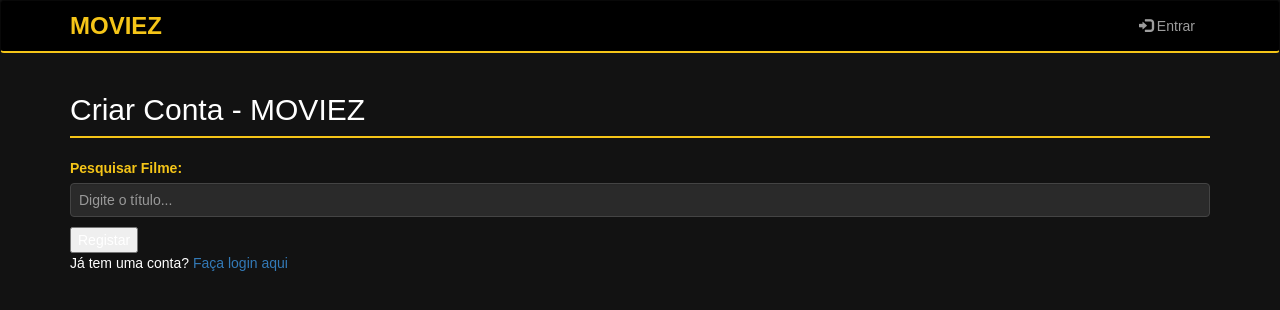
After one commit to escorcio05/trabalho_pratico1, a Django app: template zipado/projeto_tpw/tp1/templates/registration/registo.html in a window 1280 px wide. The commit adds this page. Shown: the top 310 px of the page. Run offline with Django 5.2, Linux system fonts and the light colour scheme; the template is opened without the code that fills it: values that come from a table or form of the project are taken from there, others are empty; some libraries are stand-ins or nearby versions.

Commit message:
Adicionei o Registo e compos as coias

```diff
--- a/zipado/projeto_tpw/tp1/app/models.py
+++ b/zipado/projeto_tpw/tp1/app/models.py
@@ -24,7 +24,7 @@ class Filme(models.Model):
     data_lancamento = models.DateField()
     sinopse = models.TextField(blank=True, null=True)
     cartaz = models.URLField(max_length=500, null=True, blank=True)
-    realizador = models.ForeignKey(Realizador, on_delete=models.CASCADE)
+    realizador = models.ForeignKey(Realizador, on_delete=models.CASCADE) # um realizador para vários filmes
     atores = models.ManyToManyField(Ator)
     genero = models.ForeignKey(Genero, on_delete=models.SET_NULL, null=True, blank=True)
 
--- a/zipado/projeto_tpw/tp1/app/static/content/style.css
+++ b/zipado/projeto_tpw/tp1/app/static/content/style.css
@@ -61,3 +61,44 @@ body {
 .estrela.preenchida {
     color: #FFD700;
 }
+
+/* Para o registo.html */
+
+form p label {
+    display: block;
+    color: #f5c518;
+    margin-top: 10px;
+}
+
+input[type="text"], input[type="password"], input[type="email"], textarea {
+    width: 100%;
+    padding: 8px;
+    background-color: #2a2a2a;
+    border: 1px solid #444;
+    border-radius: 4px;
+    color: white;
+    box-sizing: border-box;
+}
+
+.helptext {
+    display: block;
+    font-size: 0.8em;
+    color: #888;
+    margin-bottom: 10px;
+}
+
+/* Botão padrão para formulários */
+.btn-warning {
+    background-color: #f5c518;
+    color: #000;
+    font-weight: bold;
+    border: none;
+    padding: 10px;
+    width: 100%;
+    margin-top: 10px;
+    cursor: pointer;
+}
+
+.btn-warning:hover {
+    background-color: #e2b616;
+}
--- /dev/null
+++ b/zipado/projeto_tpw/tp1/app/urls.py
@@ -0,0 +1,16 @@
+from django.urls import path
+from . import views
+from django.contrib.auth import views as auth_views
+
+urlpatterns = [
+    # Rotas dos Filmes
+    path('', views.lista_filmes, name='lista_filmes'),
+    path('filme/<int:filme_id>/', views.detalhe_filme, name='detalhe_filme'),
+
+    # Rota de Registo (a que criámos na views.py)
+    path('registo/', views.registo, name='registo'),
+
+    # Rotas de Login/Logout (usando as views prontas do Django)
+    path('login/', auth_views.LoginView.as_view(template_name='login.html'), name='login'),
+    path('logout/', auth_views.LogoutView.as_view(), name='logout'),
+]
--- a/zipado/projeto_tpw/tp1/templates/registration/login.html
+++ b/zipado/projeto_tpw/tp1/templates/registration/login.html
@@ -7,5 +7,8 @@
         {{ form.as_p }}
         <button type="submit" class="btn btn-warning btn-block">Entrar</button>
     </form>
+    <p style="font-family: sans-serif; font-size: 14px;">
+    Não tem conta? <a href="registo.html" style="color: blue; text-decoration: none;">Registe-se aqui</a>
+    </p>
 </div>
 {% endblock %}
--- /dev/null
+++ b/zipado/projeto_tpw/tp1/templates/registration/registo.html
@@ -0,0 +1,21 @@
+{% extends "layout.html" %}
+
+{% block content %}
+<div class="register-container">
+    <h2 class="section-title">Criar Conta - MOVIEZ</h2>
+
+    <form method="POST">
+        {% csrf_token %}
+
+        <div class="form-style-django">
+            {{ form.as_p }}
+        </div>
+
+        <button type="submit">Registar</button>
+    </form>
+
+    <div class="footer-text">
+        Já tem uma conta? <a href="{% url 'login' %}">Faça login aqui</a>
+    </div>
+</div>
+{% endblock %}
--- a/zipado/projeto_tpw/tp1/tp1/urls.py
+++ b/zipado/projeto_tpw/tp1/tp1/urls.py
@@ -1,10 +1,8 @@
 from django.contrib import admin
 from django.urls import path, include
-from app import views
 
 urlpatterns = [
     path('admin/', admin.site.urls),
-    path('', views.lista_filmes, name='lista_filmes'),
-    path('filme/<int:filme_id>/', views.detalhe_filme, name='detalhe_filme'),
-    path('accounts/', include('django.contrib.auth.urls')),
+    # Isto diz ao Django: "Se o URL não for 'admin/', vai ver o que está em app/urls.py"
+    path('', include('app.urls')),
 ]
```
Also changed, not shown: zipado/projeto_tpw/tp1/app/views.py (+40 -41 lines), zipado/projeto_tpw/tp1/db.sqlite3.
